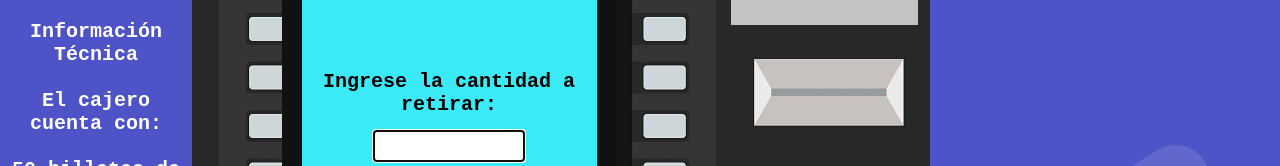
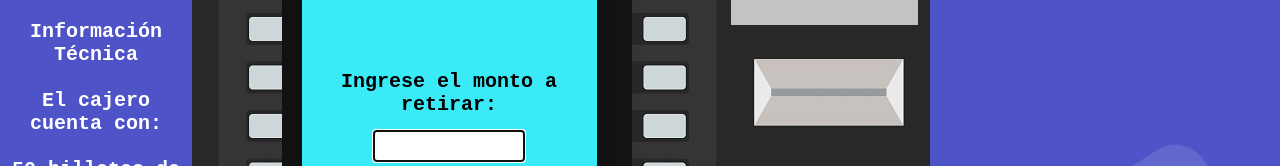
Before and after one commit to JorgeR-Code/ATM-01, a plain HTML site: page index.html in a window 1280 px wide. Shown: the part 185-351 px from the top of the page. Drawn offline with nearby package versions, Linux system fonts and the light colour scheme.

Commit message:
prueba segunda

```diff
--- a/index.html
+++ b/index.html
@@ -20,7 +20,7 @@
 
             <div class="divTextArea" id="divTextArea">
 
-                    <p >Ingrese la cantidad a retirar:</p>
+                    <p >Ingrese el monto a retirar:</p>
 
                     <textarea id="dinero" class="dinero" autofocus maxlength="5"></textarea>
 
```
